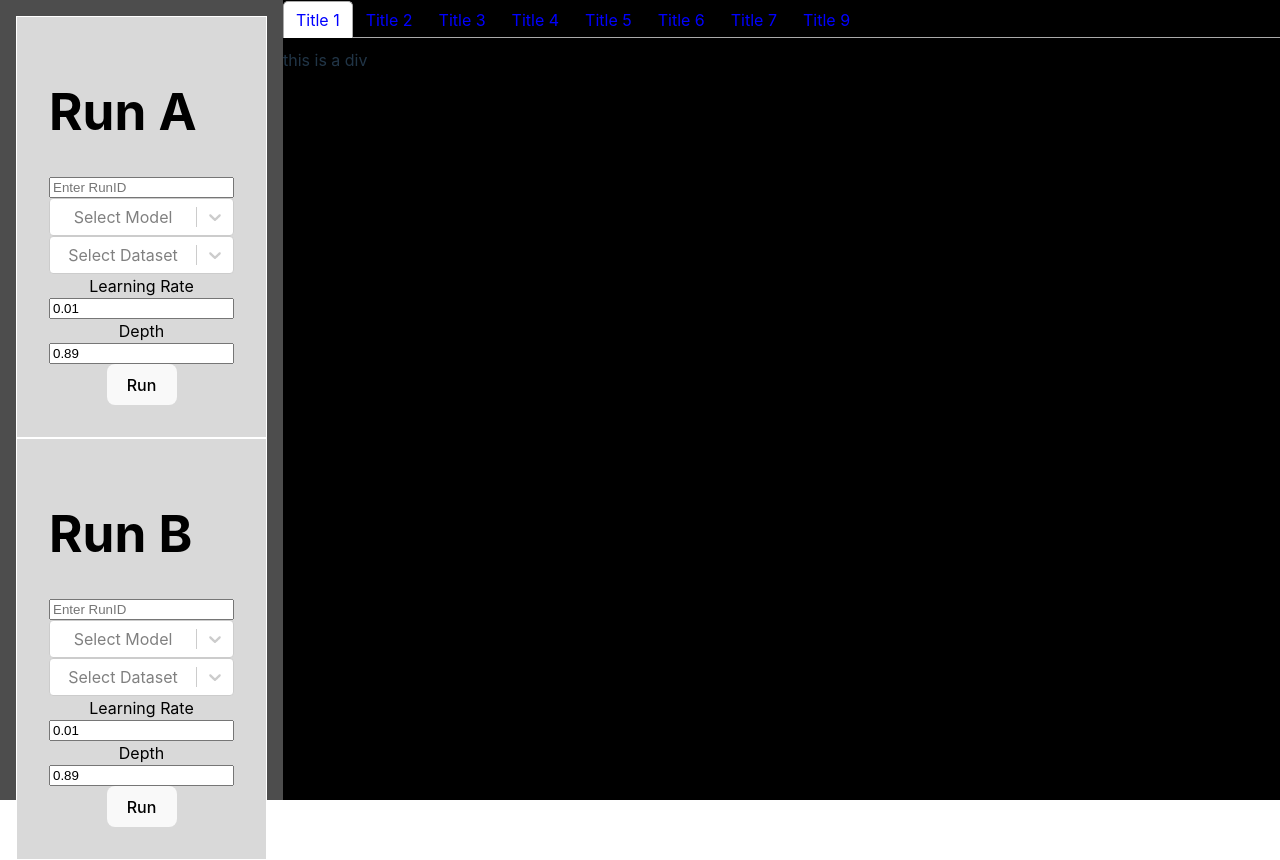
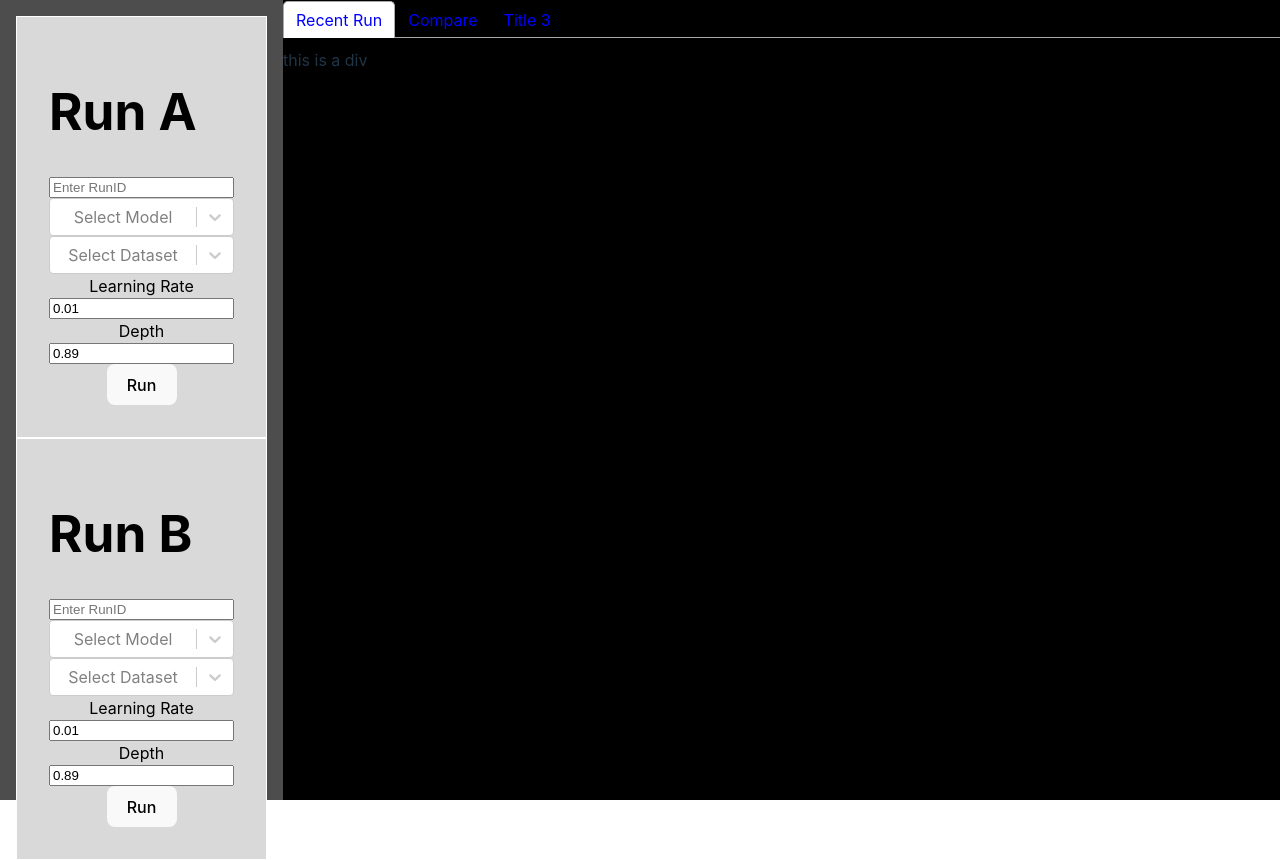
Before and after one commit to Team-69-MLIDS/react-frontend, a React (Vite) app: page / in a window 1280 px wide. Built offline with nearby package versions, Linux system fonts and the light colour scheme; no server answers.

Commit message:
Update tab titles. On run switch to recent run tab

```diff
--- a/src/App.jsx
+++ b/src/App.jsx
@@ -46,6 +46,10 @@ function App() {
         ],
     };
 
+    const handleRunConfiguratorSubmit = () => {
+        setSelectedIndex(0); // Change selected index to Recent Run tab
+    };
+
     const fetchHyperParams = async () => {
         try {
             const response = await axios.get("/hyperparameters");
@@ -72,11 +76,13 @@ function App() {
                     Title='Run A'
                     models={models.models}
                     datasets={datasets.datasets}
+                    onSubmit={handleRunConfiguratorSubmit}
                 />
                 <RunConfigurator
                     Title='Run B'
                     models={models.models}
                     datasets={datasets.datasets}
+                    onSubmit={handleRunConfiguratorSubmit}
                 />
             </div>
             {/* RHS TABS */}
@@ -87,28 +93,13 @@ function App() {
                 >
                     <TabList>
                         <Tab>
-                            <div className='tabTitle'>Title 1</div>
+                            <div className='tabTitle'>Recent Run</div>
                         </Tab>
                         <Tab>
-                            <div className='tabTitle'>Title 2</div>
+                            <div className='tabTitle'>Compare</div>
                         </Tab>
                         <Tab>
                             <div className='tabTitle'>Title 3</div>
-                        </Tab>
-                        <Tab>
-                            <div className='tabTitle'>Title 4</div>
-                        </Tab>
-                        <Tab>
-                            <div className='tabTitle'>Title 5</div>
-                        </Tab>
-                        <Tab>
-                            <div className='tabTitle'>Title 6</div>
-                        </Tab>
-                        <Tab>
-                            <div className='tabTitle'>Title 7</div>
-                        </Tab>
-                        <Tab>
-                            <div className='tabTitle'>Title 9</div>
                         </Tab>
                     </TabList>
                     <TabPanel>
--- a/src/components/RunConfigurator.jsx
+++ b/src/components/RunConfigurator.jsx
@@ -2,7 +2,7 @@ import "../App.css";
 import Dropdown from "./Dropdown";
 import { useState, useEffect } from "react";
 
-const RunConfigurator = ({ Title, models, datasets }) => {
+const RunConfigurator = ({ Title, models, datasets, onSubmit }) => {
     const [selectedModel, setSelectedModel] = useState(null);
     const [selectedDataset, setSelectedDataset] = useState(null);
 
@@ -37,6 +37,10 @@ const RunConfigurator = ({ Title, models, datasets }) => {
             model: selectedModel.value,
             dataset: selectedDataset.value,
         });
+
+        if (onSubmit) {
+            onSubmit();
+        }
     };
 
     return (
```
